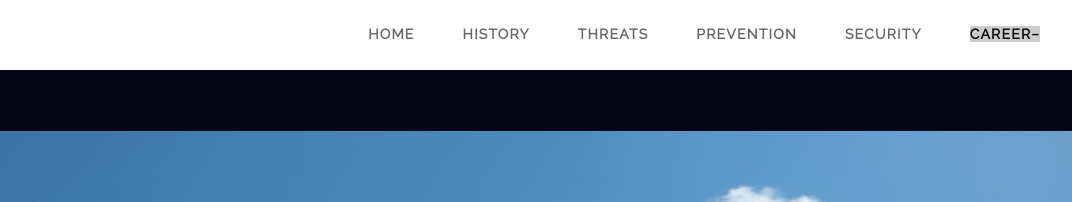
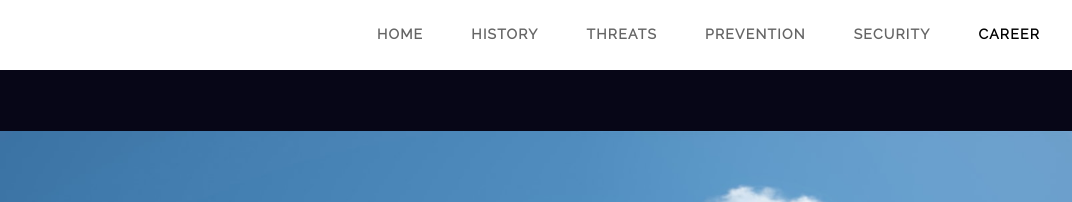
Before and after one commit to harithkhairol/cybersecurity_project, a plain HTML site: page career.html in a window 1280 px wide. Shown: the top 202 px of the page, 208-1280 px from the left. Drawn offline with Linux system fonts and the light colour scheme.

Commit message:
Update hover style.css

```diff
--- a/css/style.css
+++ b/css/style.css
@@ -866,7 +866,7 @@ z-index: 1;
   transition: 0.4s;
 }
 
-.active, .accordion:hover {
+.accordion.active, .accordion:hover {
   background-color: #ccc;
 }
 
@@ -878,7 +878,7 @@ z-index: 1;
   margin-left: 5px;
 }
 
-.active:after {
+.accordion.active:after {
   content: "\2212";
 }
 
```
